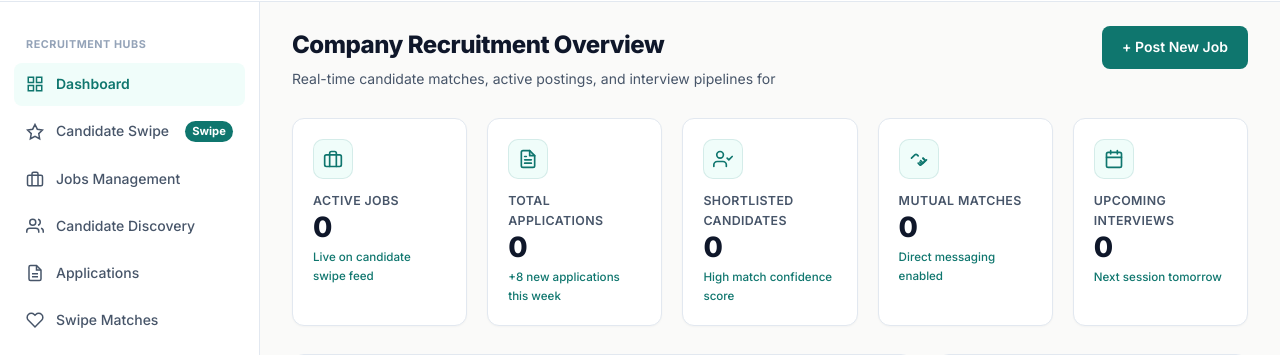
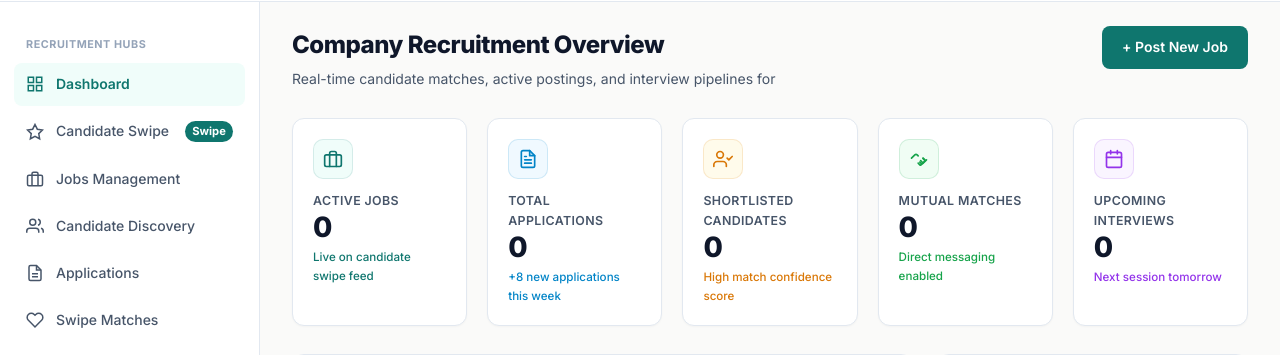
Before and after one commit to manavcodes656-hue/HireSwipe, an Angular app: page /company/dashboard in a window 1280 px wide. Shown: the part 62-417 px from the top of the page. Built offline with nearby package versions, Linux system fonts and the light colour scheme.

Commit message:
feat(company-ui): consolidate nested repo and apply colored KPI cards

```diff
--- a/src/app/features/company/dashboard/dashboard.component.html
+++ b/src/app/features/company/dashboard/dashboard.component.html
@@ -75,7 +75,7 @@
     </div>
 
     <div class="kpi-card">
-      <div class="kpi-icon-box teal" aria-hidden="true">
+      <div class="kpi-icon-box blue" aria-hidden="true">
         <svg width="20" height="20" viewBox="0 0 24 24" fill="none" stroke="currentColor" stroke-width="2" stroke-linecap="round" stroke-linejoin="round">
           <path d="M14 2H6a2 2 0 0 0-2 2v16a2 2 0 0 0 2 2h12a2 2 0 0 0 2-2V8z"/>
           <polyline points="14 2 14 8 20 8"/>
@@ -87,12 +87,12 @@
       <div class="kpi-info">
         <span class="kpi-label">Total Applications</span>
         <span class="kpi-val">{{ totalAppsCount }}</span>
-        <span class="kpi-sub font-teal">+8 new applications this week</span>
+        <span class="kpi-sub font-blue">+8 new applications this week</span>
       </div>
     </div>
 
     <div class="kpi-card">
-      <div class="kpi-icon-box teal" aria-hidden="true">
+      <div class="kpi-icon-box amber" aria-hidden="true">
         <svg width="20" height="20" viewBox="0 0 24 24" fill="none" stroke="currentColor" stroke-width="2" stroke-linecap="round" stroke-linejoin="round">
           <path d="M16 21v-2a4 4 0 0 0-4-4H5a4 4 0 0 0-4 4v2"/>
           <circle cx="8.5" cy="7" r="4"/>
@@ -102,12 +102,12 @@
       <div class="kpi-info">
         <span class="kpi-label">Shortlisted Candidates</span>
         <span class="kpi-val">{{ shortlistedCount }}</span>
-        <span class="kpi-sub font-teal">High match confidence score</span>
+        <span class="kpi-sub font-amber">High match confidence score</span>
       </div>
     </div>
 
     <div class="kpi-card">
-      <div class="kpi-icon-box teal" aria-hidden="true">
+      <div class="kpi-icon-box emerald" aria-hidden="true">
         <svg width="20" height="20" viewBox="0 0 24 24" fill="none" stroke="currentColor" stroke-width="2" stroke-linecap="round" stroke-linejoin="round">
           <path d="m11 17 2 2a1 1 0 0 0 1.4 0l4.3-4.3a1 1 0 0 0 0-1.4l-2-2"/>
           <path d="m14 14 2.5 2.5"/>
@@ -119,12 +119,12 @@
       <div class="kpi-info">
         <span class="kpi-label">Mutual Matches</span>
         <span class="kpi-val">{{ matchesCount }}</span>
-        <span class="kpi-sub font-teal">Direct messaging enabled</span>
+        <span class="kpi-sub font-emerald">Direct messaging enabled</span>
       </div>
     </div>
 
     <div class="kpi-card">
-      <div class="kpi-icon-box teal" aria-hidden="true">
+      <div class="kpi-icon-box purple" aria-hidden="true">
         <svg width="20" height="20" viewBox="0 0 24 24" fill="none" stroke="currentColor" stroke-width="2" stroke-linecap="round" stroke-linejoin="round">
           <rect x="3" y="4" width="18" height="18" rx="2" ry="2"/>
           <line x1="16" y1="2" x2="16" y2="6"/>
@@ -135,7 +135,7 @@
       <div class="kpi-info">
         <span class="kpi-label">Upcoming Interviews</span>
         <span class="kpi-val">{{ upcomingInterviewsCount }}</span>
-        <span class="kpi-sub font-teal">Next session tomorrow</span>
+        <span class="kpi-sub font-purple">Next session tomorrow</span>
       </div>
     </div>
   </div>
```
